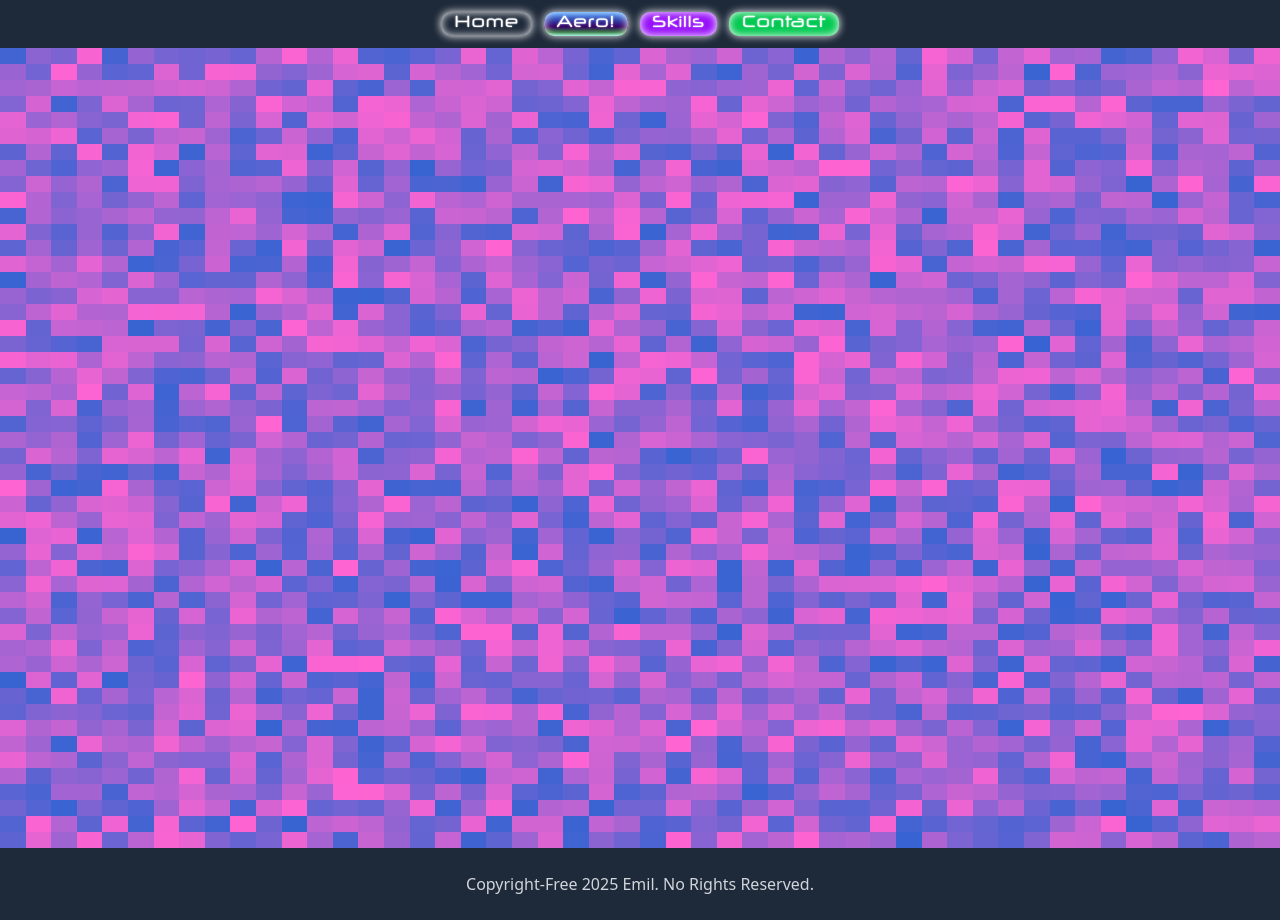
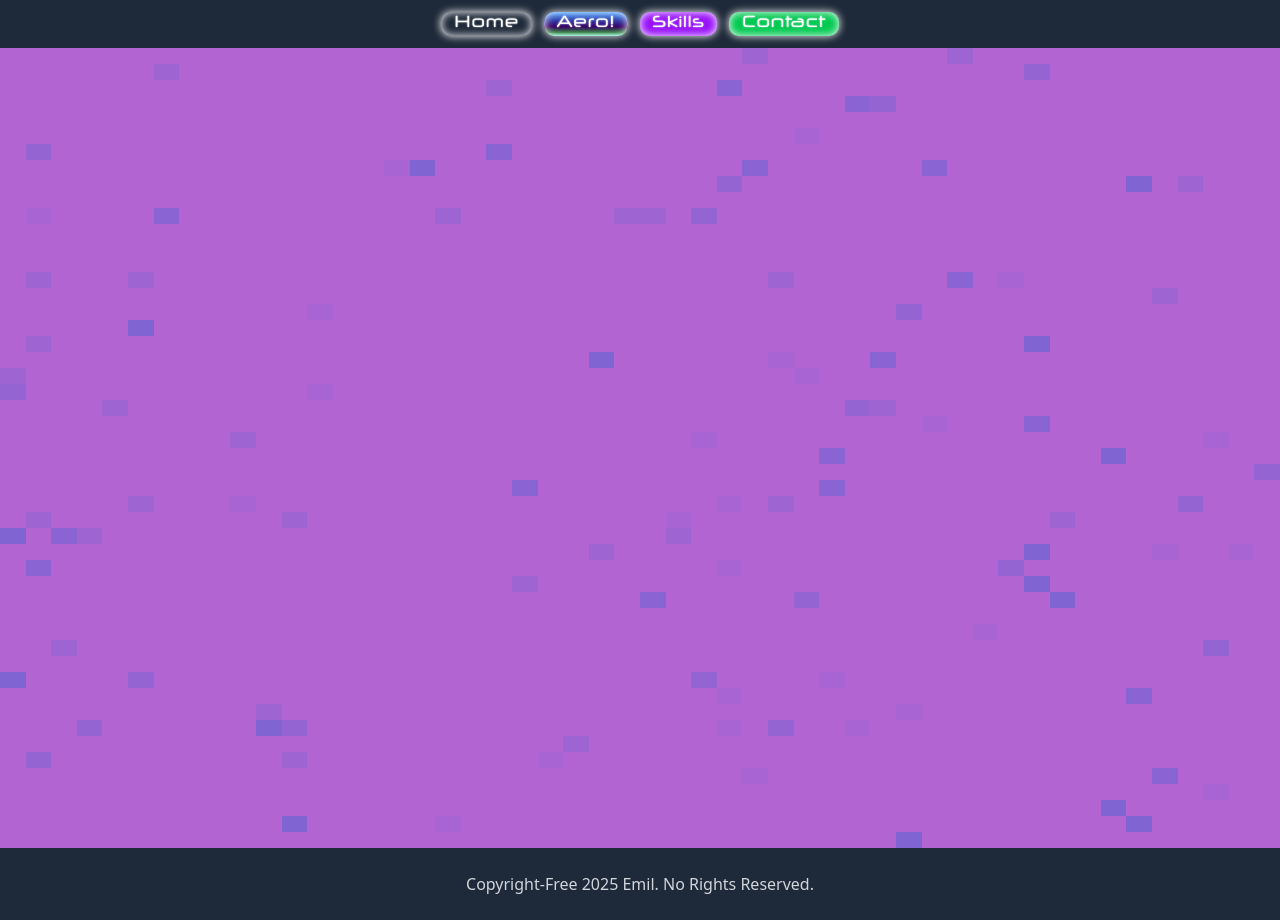
Before and after one commit to Kattenelvis/personal-website, a SvelteKit app: page /cellular in a window 1280 px wide. Built offline with nearby package versions, Linux system fonts and the light colour scheme.

Commit message:
Cool random squares forming inside the cellular automaton

```diff
--- a/src/routes/cellular/+page.svelte
+++ b/src/routes/cellular/+page.svelte
@@ -3,18 +3,26 @@
 
 	const X = 50,
 		Y = 50;
-	let grid = new Array(Y).fill(new Array(X).fill(0));
+	let grid = $state(new Array(Y).fill(new Array(X).fill(0)));
 
 	const gameTick = () => {
+		console.log('hello');
+		let newGrid = grid;
+
 		for (let i = 0; i < grid.length; i++) {
 			for (let j = 0; j < grid[i].length; j++) {
 				const element: HTMLElement | null = document.querySelector(`#block-${i}-${j}`);
 				if (!element) continue;
 
-				let random = Math.floor(Math.random() * 200);
-				element.style.backgroundColor = `rgb(${55 + random},100,210)`;
+				let random = Math.floor(Math.random() * 100);
+				if (random === 0) newGrid[i][j] = 0;
+				else newGrid[i][j] += 10;
+
+				element.style.backgroundColor = `rgb(${128 + newGrid[i][j]},100,210)`;
 			}
 		}
+
+		grid = newGrid;
 	};
 
 	onMount(() => {
@@ -32,7 +40,7 @@
 <div id="automata" class="h-screen w-full">
 	{#each grid as y, i}
 		{#each y as x, j}
-			<div id={`block-${i}-${j}`} class="bg-blue-500"></div>
+			<div id={`block-${i}-${j}`}></div>
 		{/each}
 	{/each}
 </div>
```
